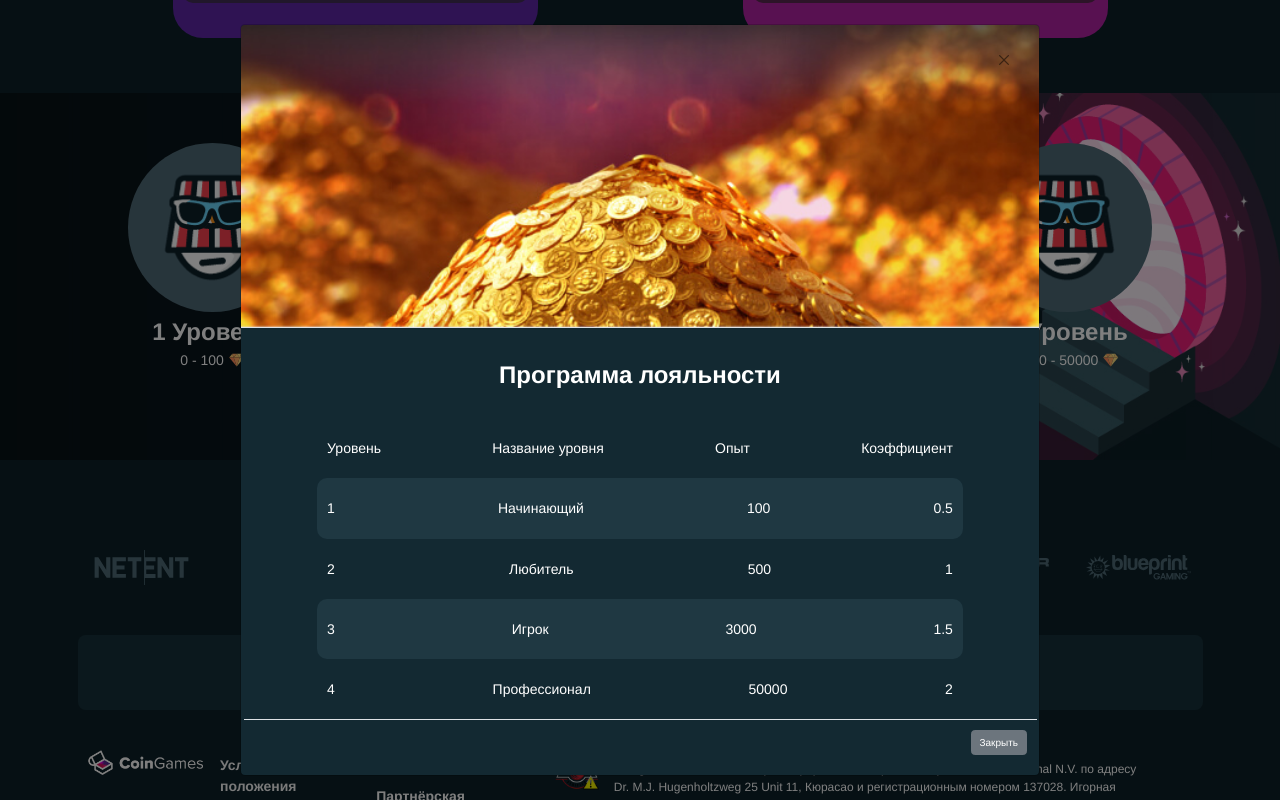
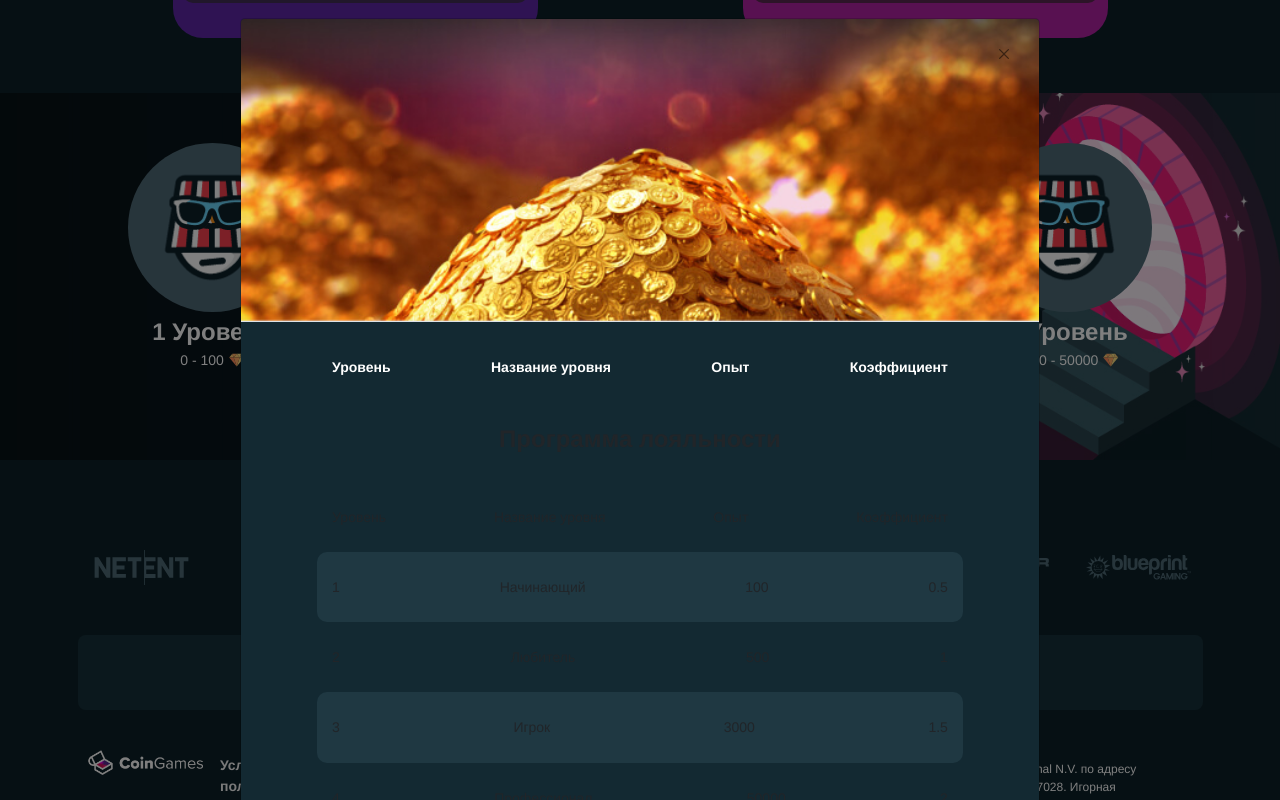
Before and after one commit to Eat-Sleep-Code-Repeat-t/apptest, a Vue app: page / in a window 1280 px wide. Both pictures are taken after a click on the button "Читать дальше". Shown: the part 1406-2206 px from the top of the page. Built offline with nearby package versions, Linux system fonts and the light colour scheme.

Commit message:
day 16.3

```diff
--- a/src/components/LoyaltySection.vue
+++ b/src/components/LoyaltySection.vue
@@ -109,9 +109,10 @@
                   <div class="contianer">
                     <div class="row">
                       <div class="col-xl-10 mx-auto">
+                        <table class="table table-borderless ">
                           <h3 class="modal-body-title">Программа лояльности</h3>
                           <div class="table__head">
-                          <div class="table-row">
+                            <div class="table-row text-start">
                               <div class="table__head-cell">Уровень</div>
                               <div class="table__head-cell">Название уровня</div>
                               <div class="table__head-cell">Опыт</div>
@@ -144,6 +145,41 @@
                               <div class="table__body-cell">2</div>
                             </div>
                           </div>
+                          <thead class="text-white">
+                            <tr class="table-row">
+                              <th scope="col">Уровень</th>
+                              <th scope="col">Название уровня</th>
+                              <th scope="col">Опыт</th>
+                              <th scope="col">Коэффициент</th>
+                            </tr>
+                          </thead>
+                          <tbody class="text-white">
+                            <tr class="table-row two">
+                              <th scope="row">1</th>
+                              <td>Mark</td>
+                              <td>100</td>
+                              <td>@mdo</td>
+                            </tr>
+                            <tr class="table-row">
+                              <th scope="row">2</th>
+                              <td>Jacob</td>
+                              <td>300</td>
+                              <td>@fat</td>
+                            </tr>
+                            <tr class="table-row two">
+                              <th scope="row">2</th>
+                              <td>Jacob</td>
+                              <td>5000</td>
+                              <td>@fat</td>
+                            </tr>
+                            <tr class="table-row">
+                              <th scope="row">2</th>
+                              <td>Jacob</td>
+                              <td>7000</td>
+                              <td>@fat</td>
+                            </tr>
+                          </tbody>
+                        </table>
                       </div>
                       <div class="modal-footer ">
                         <button type="button" class="btn btn-secondary " data-bs-dismiss="modal">
@@ -247,6 +283,11 @@ export default {
     border-radius: 10px;
   }
 
+  .two {
+    background-color: #1f3842;
+    border-radius: 10px;
+  }
+
   // .table__body-cell{
   //   padding: 20px 10px;
   // }
```
Lines whose indentation alone changed are shown as unchanged.
